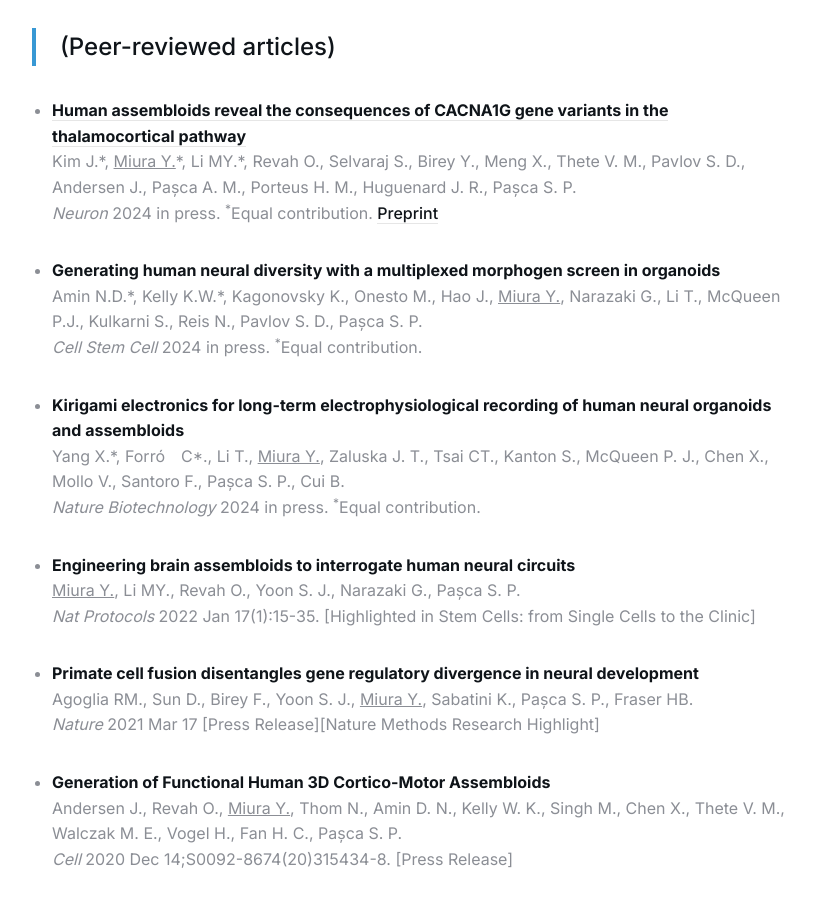
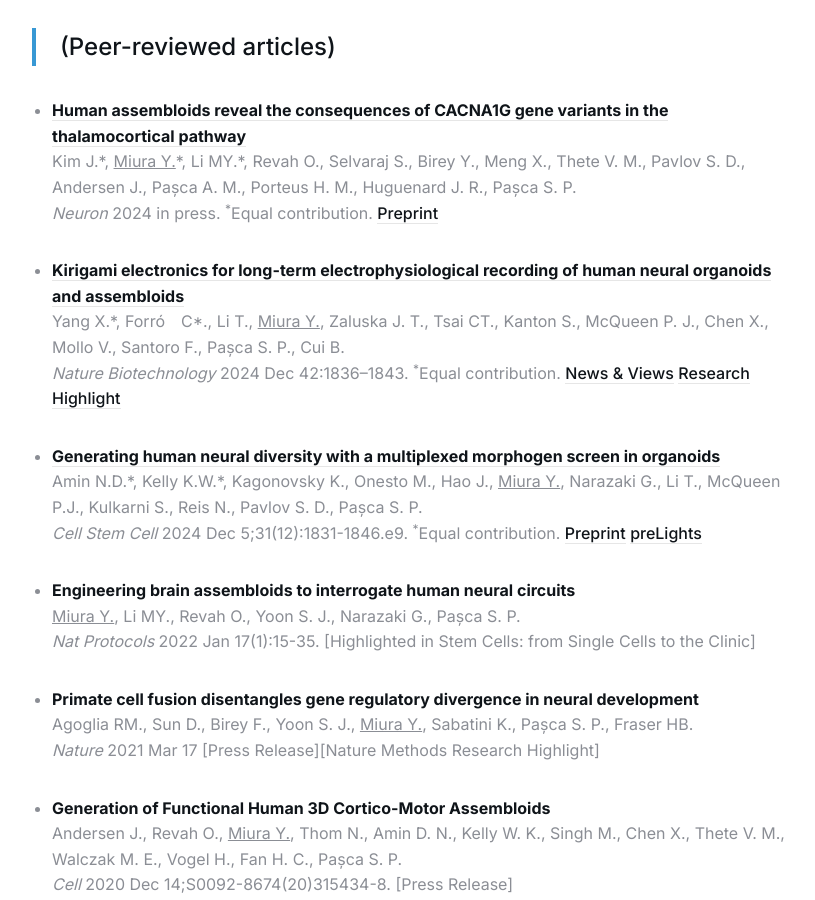
Before and after one commit to ykmiura/ykmiura.github.io, a Jekyll site: the page built from _pages/publications.md, in a window 1280 px wide and 900 px high, scrolled down 924 px. Shown: the whole window, without its empty margins (228-1043 px from the left). Built offline with Jekyll 4.4.1, drawn with Linux system fonts in a browser that asks for light colours.

Commit message:
Update publications.md

```diff
--- a/_pages/publications.md
+++ b/_pages/publications.md
@@ -28,13 +28,13 @@ Narazaki G.\*, <ins>Miura Y.</ins>\*, Pavlov S. D., Thete V. M., Roth J. G., Shi
 Kim J.\*, <ins>Miura Y.</ins>\*, Li MY.\*, Revah O., Selvaraj S., Birey Y., Meng X., Thete V. M., Pavlov S. D., Andersen J., Pașca A. M., Porteus H. M., Huguenard J. R., Pașca S. P.<br>
 *Neuron* 2024 in press. <sup>\*</sup>Equal contribution. [Preprint](https://www.biorxiv.org/content/10.1101/2023.03.15.530726v2)
 
-* **Generating human neural diversity with a multiplexed morphogen screen in organoids**<br>
+* [**Kirigami electronics for long-term electrophysiological recording of human neural organoids and assembloids**](https://www.nature.com/articles/s41587-023-02081-3)<br>
+Yang X.\*, Forró　C\*., Li T., <ins>Miura Y.</ins>, Zaluska J. T., Tsai CT., Kanton S., McQueen P. J., Chen X., Mollo V., Santoro F., Pașca S. P., Cui B.<br>
+*Nature Biotechnology* 2024 Dec 42:1836–1843. <sup>\*</sup>Equal contribution. [News & Views](https://www.nature.com/articles/s41587-024-02128-z) [Research Highlight](https://www.nature.com/articles/s44222-024-00164-7)
+
+* [**Generating human neural diversity with a multiplexed morphogen screen in organoids**](https://www.cell.com/cell-stem-cell/abstract/S1934-5909(24)00378-3?_returnURL=https%3A%2F%2Flinkinghub.elsevier.com%2Fretrieve%2Fpii%2FS1934590924003783%3Fshowall%3Dtrue)<br>
 Amin N.D.\*, Kelly K.W.\*, Kagonovsky K., Onesto M., Hao J., <ins>Miura Y.</ins>, Narazaki G., Li T., McQueen P.J., Kulkarni S., Reis N., Pavlov S. D., Pașca S. P.<br>
-*Cell Stem Cell* 2024 in press. <sup>\*</sup>Equal contribution.
-
-* **Kirigami electronics for long-term electrophysiological recording of human neural organoids and assembloids**<br>
-Yang X.\*, Forró　C\*., Li T., <ins>Miura Y.</ins>, Zaluska J. T., Tsai CT., Kanton S., McQueen P. J., Chen X., Mollo V., Santoro F., Pașca S. P., Cui B.<br>
-*Nature Biotechnology* 2024 in press. <sup>\*</sup>Equal contribution.
+*Cell Stem Cell* 2024 Dec 5;31(12):1831-1846.e9. <sup>\*</sup>Equal contribution. [Preprint](https://www.biorxiv.org/content/10.1101/2023.05.31.541819v1) [preLights](https://prelights.biologists.com/highlights/generating-human-neural-diversity-with-a-multiplexed-morphogen-screen-in-organoids/)
 
 * **Engineering brain assembloids to interrogate human neural circuits**<br>
 <ins>Miura Y.</ins>, Li MY., Revah O., Yoon S. J., Narazaki G., Pașca S. P.<br>
```
